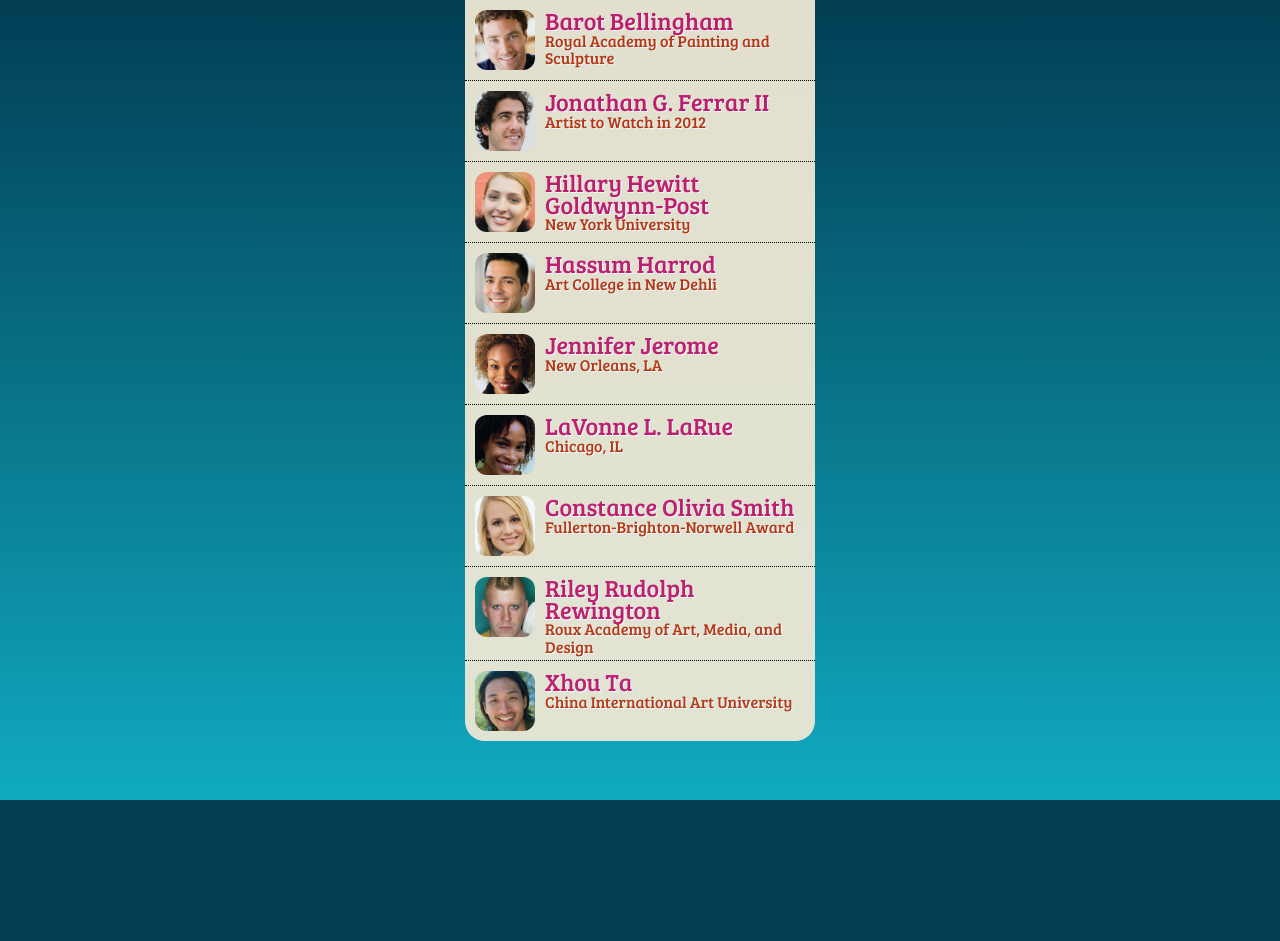
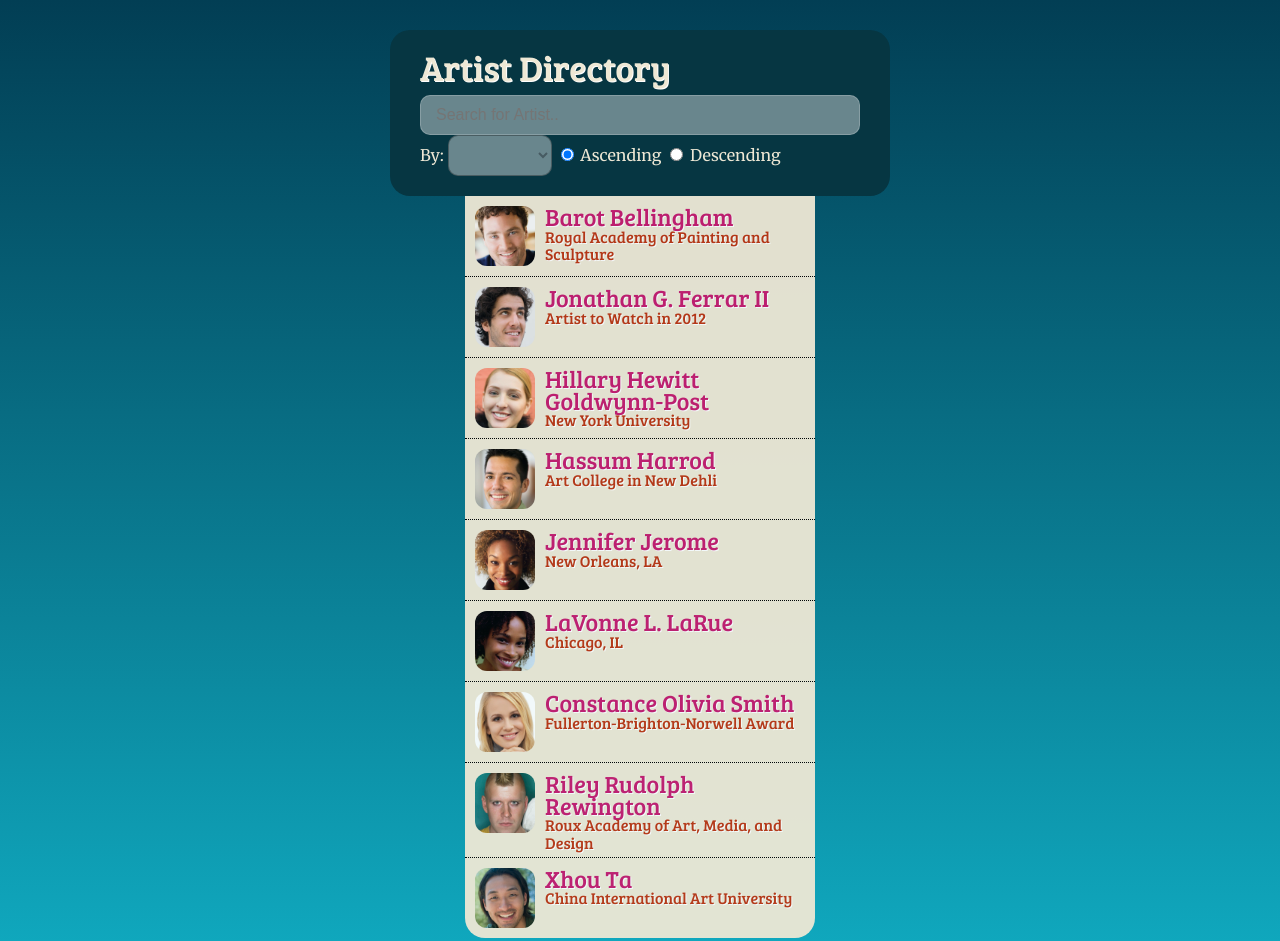
Before and after one commit to iambonface/Up-and-Running-AngularJS-Lynda-Tutorials, a plain HTML site: page index.html in a window 1280 px wide. Before the commit the page ends 800 px from the top, so only its background shows below. Drawn offline with Linux system fonts and the light colour scheme; a web font is replaced by a local one.

Commit message:
defined ng-models and filters

```diff
--- a/index.html
+++ b/index.html
@@ -24,8 +24,34 @@
 
  <body>
  <div class="main" ng-controller="ArtistCtrl">
+ <div class="search">
+    <h1>Artist Directory</h1>
+    <label>Search:</label>
+    <input ng-model="query" placeholder="Search for Artist.." autofocus>
+
+
+    <label class="formgroup">By:
+        <select ng-model="artistOrder">
+            <option value="name">Name</option>
+            <option value="reknown">Reknown</option>
+
+        </select>
+    </label>
+
+    <label class="formgroup">
+        <input type="radio" ng-model="direction" name="direction" checked>
+        Ascending
+    </label>
+
+    <label class="formgroup">
+        <input type="radio" ng-model="direction" name="direction" value="reverse">
+        Descending
+    </label>
+
+ </div>
+
  	<ul class="artistlist">
-        <li class="artist cf" ng-repeat="item in artists">
+        <li class="artist cf" ng-repeat="item in artists | filter: query | orderBy: artistOrder:direction">
             <img ng-src="images/{{item.shortname}}_tn.jpg"/>
 
             <div class="info">
--- a/js/controllers.js
+++ b/js/controllers.js
@@ -1,7 +1,7 @@
 var myApp = angular.module ('myApp', []);
 
-myApp.controller('ArtistCtrl', function ArtistCtrl ($scope, $http){
+myApp.controller('ArtistCtrl', ['$scope', '$http', function ArtistCtrl ($scope, $http){
 	$http.get('js/data.json').success(function(data){
 		$scope.artists = data;
 	})
-});
+}]);
```
